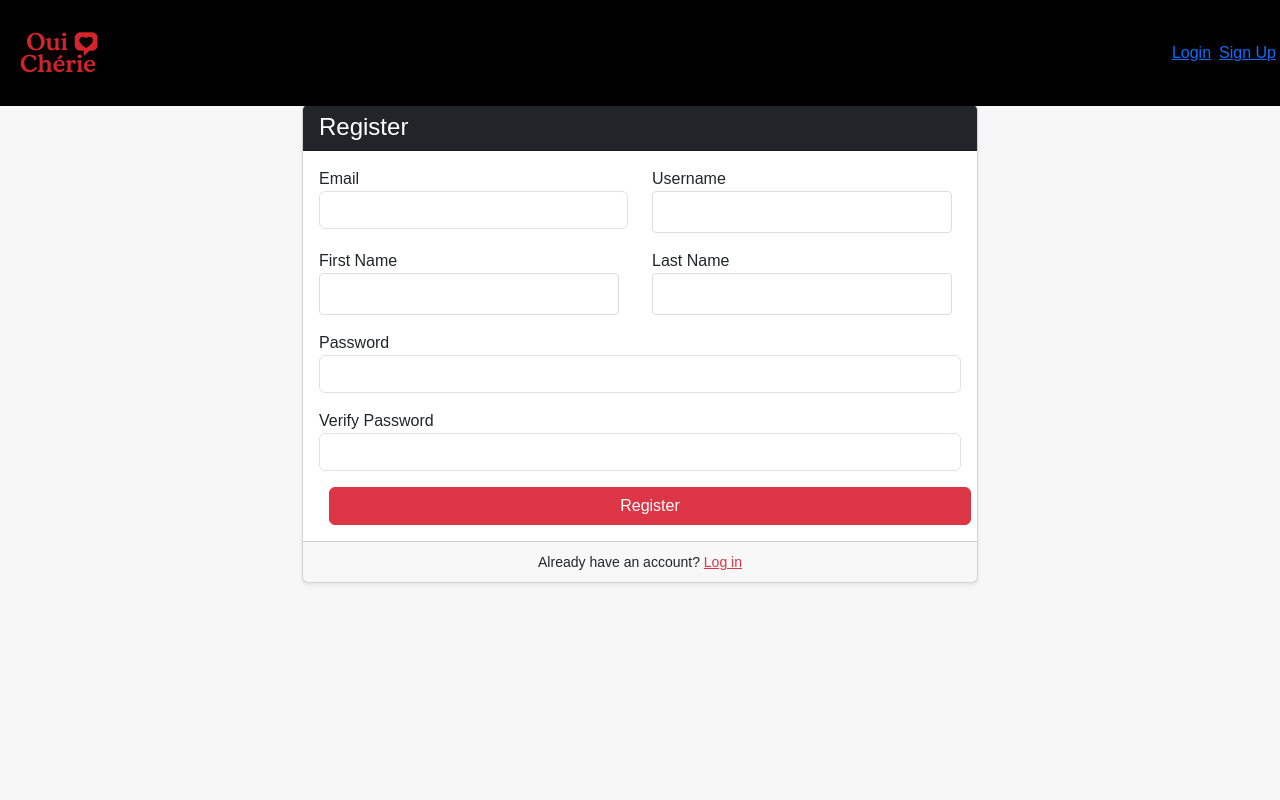
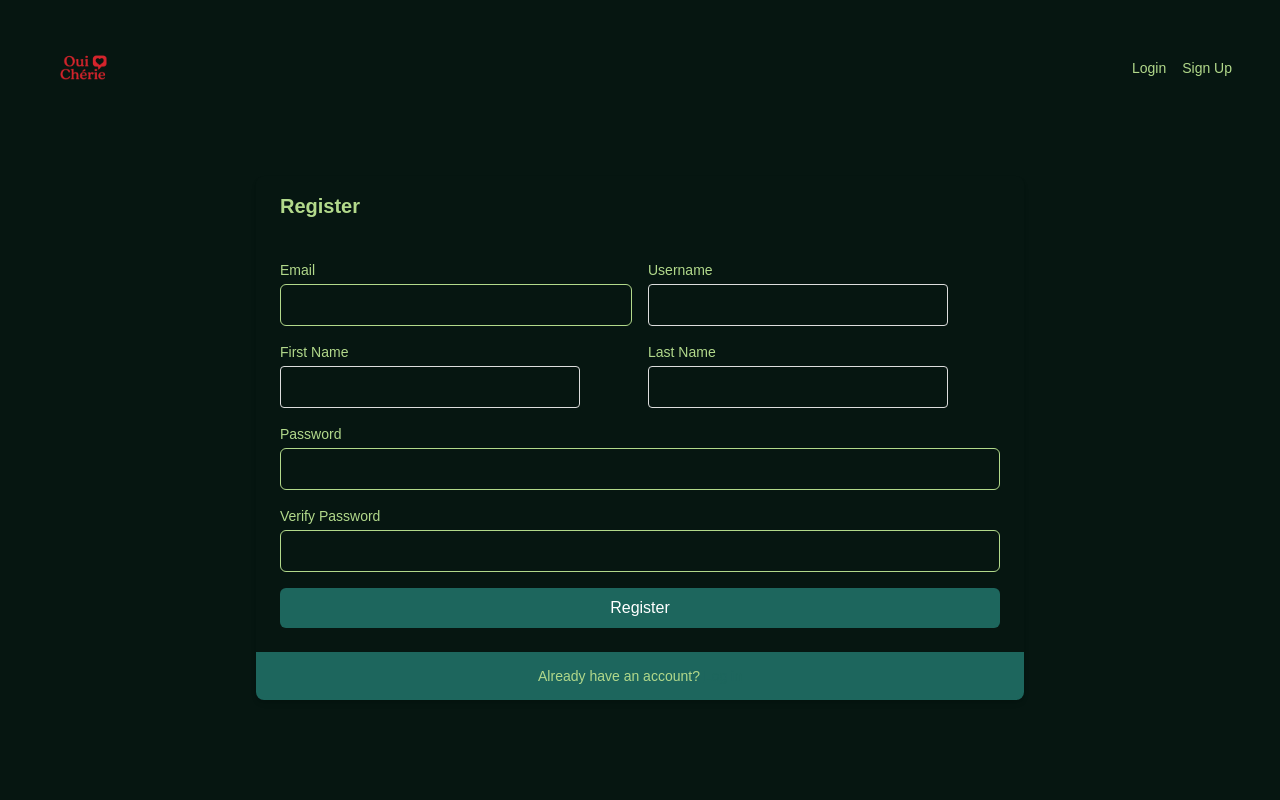
Before and after one commit to yunuscancengiz/WordQuizApp, a Python web app: template templates/register.html in a window 1280 px wide. Run offline with Jinja, Linux system fonts and the light colour scheme; the template is opened without the code that fills it, so the values that code supplies are empty; some libraries are stand-ins or nearby versions.

Commit message:
testing new color palette

```diff
--- a/templates/layout.html
+++ b/templates/layout.html
@@ -1,37 +1,45 @@
 <!DOCTYPE html>
-<html lang="en">
+<html lang="en" class="dark">
 <head>
   <meta charset="UTF-8">
   <title>Oui Chérie</title>
   <meta name="viewport" content="width=device-width, initial-scale=1.0">
 
-  <!-- Bootstrap CSS -->
-  <link
-    rel="stylesheet"
-    href="https://cdn.jsdelivr.net/npm/bootstrap@5.3.3/dist/css/bootstrap.min.css"
-  >
+  <!-- Tailwind CSS CDN -->
+  <script src="https://cdn.tailwindcss.com"></script>
 
-  <!-- Özel Stil Dosyası -->
+  <!-- Tailwind Config (renkleri özelleştirmek istersen buraya ekleyebiliriz) -->
+  <script>
+    tailwind.config = {
+      darkMode: 'class',
+      theme: {
+        extend: {
+          colors: {
+            darkgreen: '#061611',
+            midgreen: '#1d665d',
+            lightgreen: '#b2d98b',
+          }
+        }
+      }
+    }
+  </script>
+
+  <!-- Özel CSS (opsiyonel, eski style.css varsa) -->
   <link rel="stylesheet" href="{{ url_for('static', path='css/style.css') }}">
 
-  <!-- Ortak JS Kitaplıkları (Chart.js gibi) -->
+  <!-- Ortak JS Kitaplıkları -->
   <script src="https://cdn.jsdelivr.net/npm/chart.js"></script>
 </head>
 
-<body>
+<body class="bg-white text-darkgreen dark:bg-darkgreen dark:text-lightgreen transition-all duration-300 min-h-screen">
+
   {% include 'navbar.html' %}
 
-  <div class="container mt-5 pt-4">
+  <div class="container mx-auto px-4 py-8">
     {% block content %}
     {% endblock %}
   </div>
 
-  <!-- Bootstrap JS Bundle -->
-  <script
-    src="https://cdn.jsdelivr.net/npm/bootstrap@5.3.3/dist/js/bootstrap.bundle.min.js">
-  </script>
-
-  <!-- Sayfaya özel JS dosyaları -->
   {% block scripts %}
   {% endblock %}
 </body>
--- a/templates/navbar.html
+++ b/templates/navbar.html
@@ -1,49 +1,54 @@
-<div>
-  <nav class="navbar navbar-expand-md navbar-dark fixed-top" style="background-color: black;">
-    <a class="navbar-brand" href="/">
-      <img src="{{ url_for('static', path='logo.png') }}" alt="Oui Chérie Logo" class="logo">
-    </a>
+<nav class="bg-darkgreen text-lightgreen px-4 py-3">
+  <div class="max-w-7xl mx-auto flex items-center justify-between flex-wrap">
 
-    <button class="navbar-toggler" type="button" data-toggle="collapse" data-target="#navbarNav"
-            aria-controls="navbarNav" aria-expanded="false" aria-label="Toggle navigation">
-      <span class="navbar-toggler-icon"></span>
-    </button>
+    <!-- Logo -->
+    <div class="flex items-center flex-shrink-0 mr-6">
+      <a href="/">
+        <img src="{{ url_for('static', path='logo.png') }}" alt="Oui Chérie Logo" class="h-12">
+      </a>
+    </div>
 
-    <div class="collapse navbar-collapse" id="navbarNav">
-      <ul class="navbar-nav">
+    <!-- Hamburger Menu Button -->
+    <div class="block md:hidden">
+      <button class="text-lightgreen focus:outline-none" onclick="toggleNavbar()">
+        <svg class="h-6 w-6 fill-current" viewBox="0 0 24 24">
+          <path d="M4 6h16M4 12h16M4 18h16"/>
+        </svg>
+      </button>
+    </div>
+
+    <!-- Menu -->
+    <div id="navbar-menu" class="w-full md:flex md:items-center md:w-auto hidden md:block">
+      <ul class="md:flex md:space-x-6 text-sm font-medium">
         {% if user %}
-        <li class="nav-item">
-          <a class="nav-link text-danger" href="/flashcards">Flashcard</a>
-        </li>
-        <li class="nav-item">
-          <a class="nav-link text-danger" href="/ros">ROS Game</a>
-        </li>
-        <li class="nav-item">
-          <a class="nav-link text-danger" href="/quiz">Quiz</a>
-        </li>
-        <li class="nav-item">
-          <a class="nav-link text-danger" href="/conjugations">Conjugations</a>
-        </li>
-        <li class="nav-item">
-          <a class="nav-link text-danger" href="/profile">Profile</a>
-        </li>
+        <li><a href="/flashcards" class="hover:text-midgreen">Flashcard</a></li>
+        <li><a href="/ros" class="hover:text-midgreen">ROS Game</a></li>
+        <li><a href="/quiz" class="hover:text-midgreen">Quiz</a></li>
+        <li><a href="/conjugations" class="hover:text-midgreen">Conjugations</a></li>
+        <li><a href="/profile" class="hover:text-midgreen">Profile</a></li>
         {% endif %}
       </ul>
 
-      <ul class="navbar-nav ml-auto">
+      <ul class="mt-4 md:mt-0 md:ml-auto md:flex md:items-center md:space-x-4 text-sm">
         {% if not user %}
-        <li class="nav-item m-1">
-          <a href="{{ url_for('login-page') }}">Login</a>
-        </li>
-        <li class="nav-item m-1">
-          <a href="{{ url_for('register-page') }}">Sign Up</a>
-        </li>
+        <li><a href="{{ url_for('login-page') }}" class="hover:text-midgreen">Login</a></li>
+        <li><a href="{{ url_for('register-page') }}" class="hover:text-midgreen">Sign Up</a></li>
         {% else %}
-        <li class="nav-item m-1">
-          <a class="btn btn-outline-light" onclick="logout()">Logout</a>
+        <li>
+          <button onclick="logout()" class="border border-lightgreen text-lightgreen hover:bg-lightgreen hover:text-darkgreen px-3 py-1 rounded transition duration-300">
+            Logout
+          </button>
         </li>
         {% endif %}
       </ul>
     </div>
-  </nav>
-</div>
+
+  </div>
+</nav>
+
+<script>
+  function toggleNavbar() {
+    const menu = document.getElementById('navbar-menu');
+    menu.classList.toggle('hidden');
+  }
+</script>
--- a/templates/register.html
+++ b/templates/register.html
@@ -1,50 +1,72 @@
 {% extends 'layout.html' %}
 
 {% block content %}
-<div class="container" style="max-width: 700px;">
-  <div class="card shadow-sm">
-    <div class="card-header bg-dark text-white">
-      <h4 class="mb-0">Register</h4>
+<div class="max-w-3xl mx-auto mt-10 bg-white dark:bg-darkgreen rounded-lg shadow-md overflow-hidden">
+
+  <!-- Header -->
+  <div class="bg-darkgreen text-lightgreen px-6 py-4">
+    <h4 class="text-xl font-semibold mb-0">Register</h4>
   </div>
-    <div class="card-body">
-      <form id="registerForm" method="POST" action="/auth/register-page">
-        <div class="row">
-          <div class="col-md-6 mb-3">
-            <label>Email</label>
-            <input type="email" class="form-control" name="email" required>
+
+  <!-- Form -->
+  <div class="px-6 py-6">
+    <form id="registerForm" method="POST" action="/auth/register-page" class="space-y-4">
+
+      <!-- 1. Satır: Email & Username -->
+      <div class="grid grid-cols-1 md:grid-cols-2 gap-4">
+        <div>
+          <label class="block text-sm font-medium mb-1">Email</label>
+          <input type="email" name="email" required
+                 class="w-full px-3 py-2 border border-lightgreen rounded-md bg-white dark:bg-darkgreen dark:text-lightgreen focus:outline-none focus:ring-2 focus:ring-midgreen">
         </div>
-          <div class="col-md-6 mb-3">
-            <label>Username</label>
-            <input type="text" class="form-control" name="username" required>
+        <div>
+          <label class="block text-sm font-medium mb-1">Username</label>
+          <input type="text" name="username" required
+                 class="w-full px-3 py-2 border border-lightgreen rounded-md bg-white dark:bg-darkgreen dark:text-lightgreen focus:outline-none focus:ring-2 focus:ring-midgreen">
         </div>
       </div>
-        <div class="row">
-          <div class="col-md-6 mb-3">
-            <label>First Name</label>
-            <input type="text" class="form-control" name="first_name" required>
+
+      <!-- 2. Satır: First Name & Last Name -->
+      <div class="grid grid-cols-1 md:grid-cols-2 gap-4">
+        <div>
+          <label class="block text-sm font-medium mb-1">First Name</label>
+          <input type="text" name="first_name" required
+                 class="w-full px-3 py-2 border border-lightgreen rounded-md bg-white dark:bg-darkgreen dark:text-lightgreen focus:outline-none focus:ring-2 focus:ring-midgreen">
         </div>
-          <div class="col-md-6 mb-3">
-            <label>Last Name</label>
-            <input type="text" class="form-control" name="last_name" required>
+        <div>
+          <label class="block text-sm font-medium mb-1">Last Name</label>
+          <input type="text" name="last_name" required
+                 class="w-full px-3 py-2 border border-lightgreen rounded-md bg-white dark:bg-darkgreen dark:text-lightgreen focus:outline-none focus:ring-2 focus:ring-midgreen">
         </div>
       </div>
-        <div class="mb-3">
-          <label>Password</label>
-          <input type="password" class="form-control" name="password" autocomplete="new-password" required>
+
+      <!-- Parola -->
+      <div>
+        <label class="block text-sm font-medium mb-1">Password</label>
+        <input type="password" name="password" autocomplete="new-password" required
+               class="w-full px-3 py-2 border border-lightgreen rounded-md bg-white dark:bg-darkgreen dark:text-lightgreen focus:outline-none focus:ring-2 focus:ring-midgreen">
       </div>
-        <div class="mb-3">
-          <label>Verify Password</label>
-          <input type="password" class="form-control" name="password2" autocomplete="new-password" required>
+
+      <div>
+        <label class="block text-sm font-medium mb-1">Verify Password</label>
+        <input type="password" name="password2" autocomplete="new-password" required
+               class="w-full px-3 py-2 border border-lightgreen rounded-md bg-white dark:bg-darkgreen dark:text-lightgreen focus:outline-none focus:ring-2 focus:ring-midgreen">
       </div>
-        <button type="submit" class="btn btn-danger w-100">Register</button>
+
+      <!-- Submit Button -->
+      <button type="submit"
+              class="w-full bg-midgreen text-white py-2 rounded-md hover:bg-lightgreen hover:text-darkgreen transition">
+        Register
+      </button>
     </form>
   </div>
-    <div class="card-footer text-center">
-      <small>
+
+  <!-- Footer -->
+  <div class="bg-gray-100 dark:bg-midgreen text-center px-6 py-3">
+    <small class="text-sm text-gray-700 dark:text-lightgreen">
       Already have an account?
-        <a href="/auth/login-page" class="text-danger">Log in</a>
+      <a href="/auth/login-page" class="text-midgreen underline hover:text-lightgreen">Log in</a>
     </small>
   </div>
 </div>
-</div>
 {% endblock %}
```
Also changed, not shown: static/js/conjugation_script.js (+46 -16 lines), templates/conjugation.html (+27 -6 lines), templates/conjugation_table.html (+48 -22 lines), templates/index.html (+32 -16 lines), templates/login.html (+29 -17 lines). Lines whose indentation alone changed are shown as unchanged.
